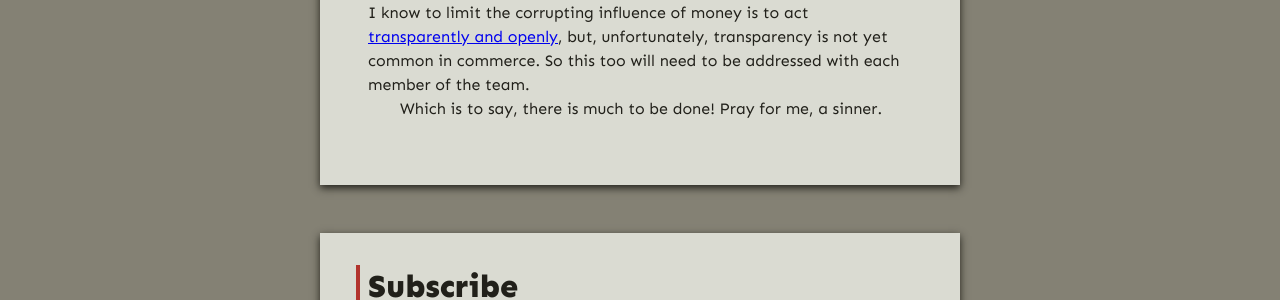
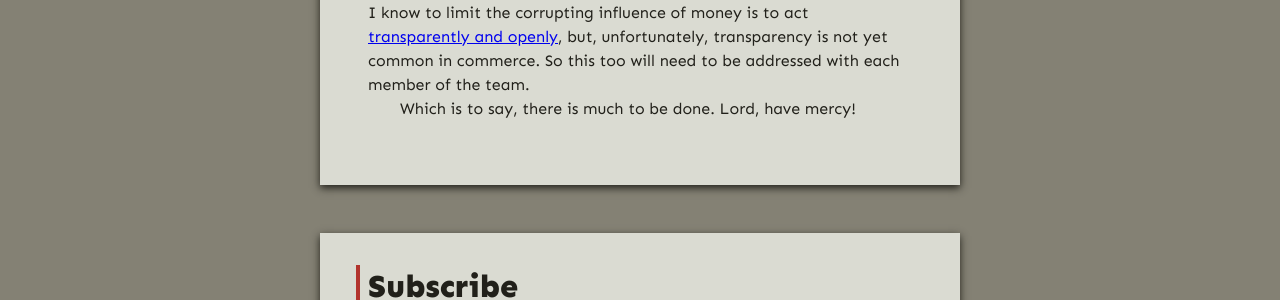
Before and after one commit to gospel-desk/www.logstown.com, a Jekyll site: the page built from _posts/2020-06-03-a-deisis.md, in a window 1280 px wide and 900 px high, scrolled down 3057 px. Shown: the part 300-600 px from the top of the window. Built offline with Jekyll 4.4.1, drawn with Linux system fonts in a browser that asks for light colours.

Commit message:
Go with this instead

```diff
--- a/_posts/2020-06-03-a-deisis.md
+++ b/_posts/2020-06-03-a-deisis.md
@@ -207,4 +207,4 @@ openly](https://opensource.com/open-organization/16/9/openness-means-to-what-end
 but, unfortunately, transparency is not yet common in commerce. So this too
 will need to be addressed with each member of the team.
 
-Which is to say, there is much to be done! Pray for me, a sinner.
+Which is to say, there is much to be done. Lord, have mercy!
```
